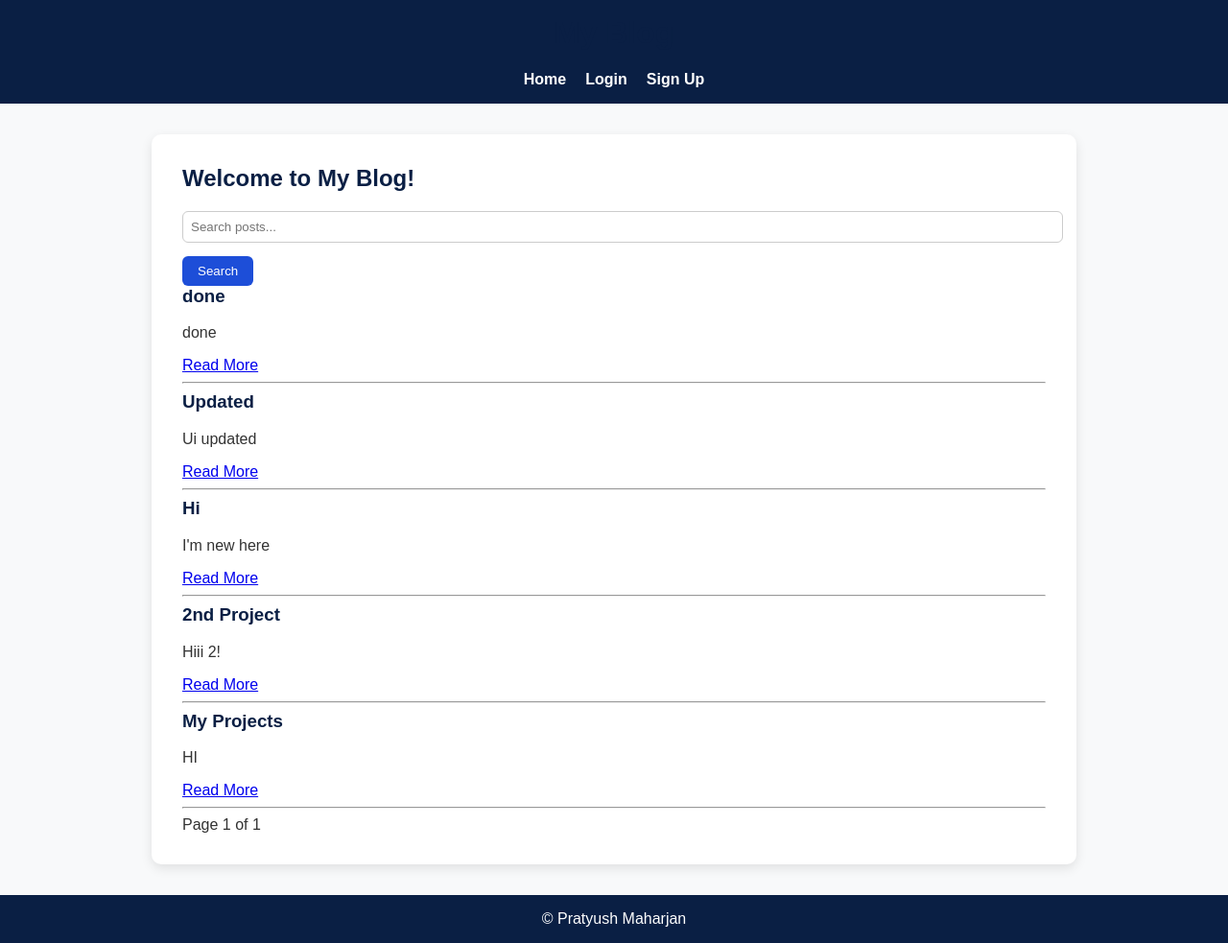
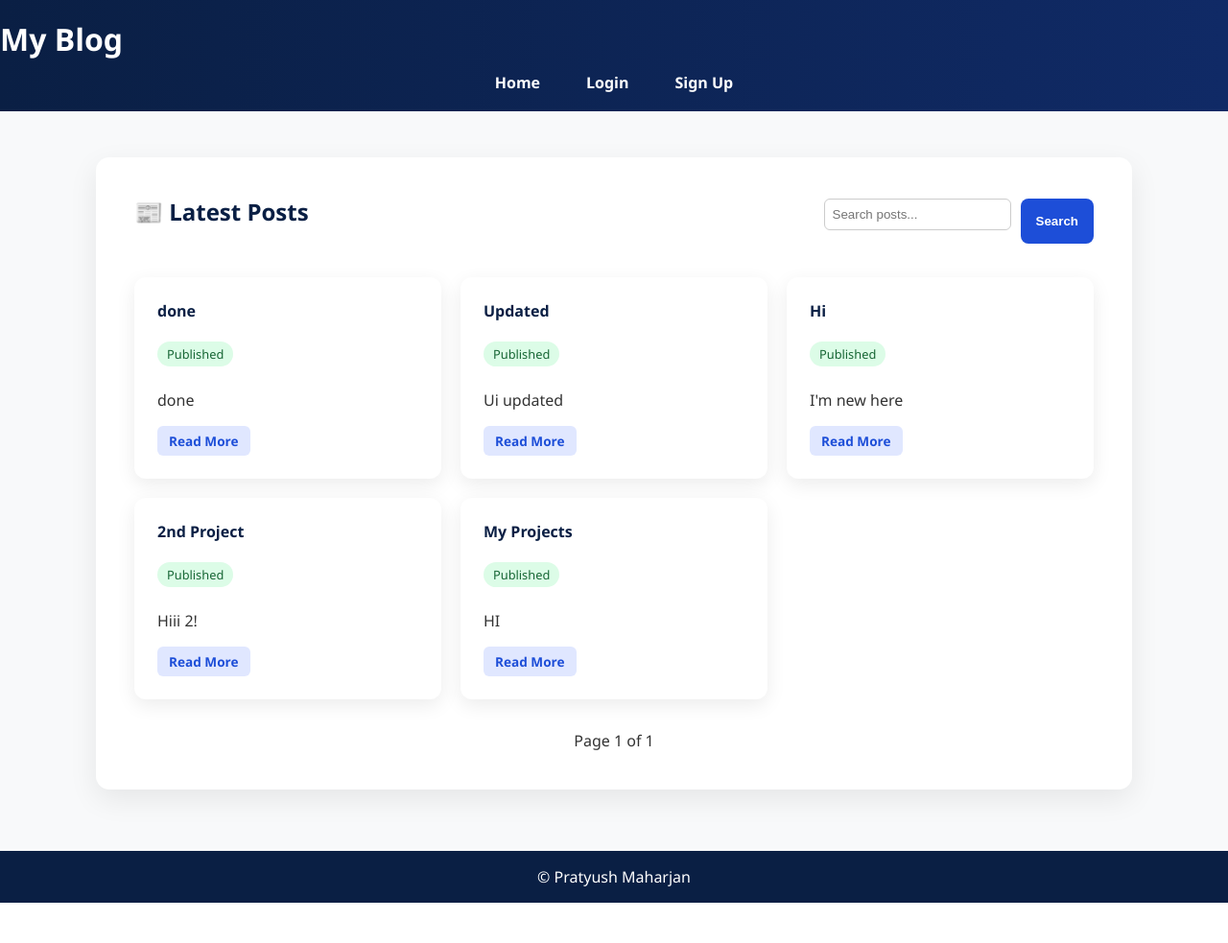
Before and after one commit to Pratyushhhd/Blog_Post, a Django app: page / in a window 1280 px wide. Shown: the whole page at 96% size. After the commit the page ends 941 px from the top, so only its background shows below. Run offline with Django 3.2, Linux system fonts and the light colour scheme; data comes from the database, SQL or seed files in the repository; both versions use the stored data as it was after the commit.

Commit message:
Initial commit of Django project

```diff
--- a/blog/templates/blog/base.html
+++ b/blog/templates/blog/base.html
@@ -2,25 +2,35 @@
 <html lang="en">
 <head>
     <meta charset="UTF-8">
-    <title>{% block title %}My Site{% endblock %}</title>
+    <title>{% block title %}My Blog{% endblock %}</title>
+
     <style>
+        /* ===== Global ===== */
         body {
-    font-family: Arial, sans-serif;
-    background-color: #F8F9FA; /* Light Gray */
-    color: #333333; /* Body text */
+            font-family: "Segoe UI", Arial, sans-serif;
+            background-color: #F8F9FA;
+            color: #333333;
             margin: 0;
             padding: 0;
         }
 
-header, footer {
-    background-color: #0A1F44; /* Navy Blue */
-    color: white;
-    text-align: center;
-    padding: 1em;
+        a {
+            text-decoration: none;
+        }
+
+        /* ===== Header / Navbar ===== */
+        header {
+            background: linear-gradient(90deg, #0A1F44, #102A66);
+            padding: 1.2em 0;
+        }
+
+        header h1 {
+            color: #fff;
+            margin: 0;
         }
 
         nav {
-    margin-top: 0.5em;
+            margin-top: 0.8em;
         }
 
         nav ul {
@@ -29,52 +39,58 @@ nav ul {
             margin: 0;
             display: flex;
             justify-content: center;
-}
-
-nav li {
-    margin: 0 10px;
+            align-items: center;
+            gap: 20px;
         }
 
         nav a {
-    color: white; /* White text for navbar */
-    text-decoration: none;
-    font-weight: bold;
-    transition: color 0.3s;
+            color: white;
+            font-weight: 600;
+            padding: 6px 14px;
+            border-radius: 6px;
+            transition: background-color 0.3s;
         }
 
         nav a:hover {
-    color: #1D4ED8; /* Royal Blue hover */
+            background-color: rgba(255, 255, 255, 0.15);
         }
 
+        /* ===== Main Content ===== */
         main {
-    max-width: 900px;
-    margin: 2em auto;
-    padding: 2em;
-    background-color: #FFFFFF; /* White card */
-    border-radius: 10px;
-    box-shadow: 0 4px 12px rgba(0,0,0,0.1);
+            max-width: 1000px;
+            margin: 3em auto;
+            padding: 2.5em;
+            background-color: #FFFFFF;
+            border-radius: 14px;
+            box-shadow: 0 10px 30px rgba(0,0,0,0.08);
         }
 
-h1, h2, h3, h4, h5, h6 {
-    color: #0A1F44; /* Headings */
+        /* ===== Headings ===== */
+        h1, h2, h3, h4 {
+            color: #0A1F44;
             margin-top: 0;
         }
 
-button {
+        /* ===== Buttons ===== */
+        button,
+        .btn-primary {
+            background-color: #1D4ED8;
+            color: white;
             padding: 0.6em 1.2em;
             border: none;
-    background-color: #1D4ED8;
-    color: white;
-    border-radius: 6px;
+            border-radius: 8px;
+            font-weight: bold;
             cursor: pointer;
             transition: background-color 0.3s;
         }
 
-button:hover {
-    background-color: #2563EB; /* Hover effect */
+        button:hover,
+        .btn-primary:hover {
+            background-color: #2563EB;
         }
 
-input {
+        /* ===== Forms ===== */
+        input, textarea {
             padding: 0.6em;
             width: 100%;
             margin-bottom: 1em;
@@ -82,18 +98,105 @@ input {
             border-radius: 6px;
         }
 
+        /* ===== Footer ===== */
+        footer {
+            background-color: #0A1F44;
+            color: white;
+            text-align: center;
+            padding: 1em;
+            margin-top: 4em;
+        }
+
+        /* ===== Dashboard Styles ===== */
+        .dashboard-header {
+            display: flex;
+            justify-content: space-between;
+            align-items: center;
+            margin-bottom: 2em;
+        }
+
+        .section-title {
+            margin-bottom: 1em;
+        }
+
+        .post-grid {
+            display: grid;
+            grid-template-columns: repeat(auto-fill, minmax(280px, 1fr));
+            gap: 20px;
+        }
+
+        .post-card {
+            background: #fff;
+            border-radius: 12px;
+            padding: 1.5em;
+            box-shadow: 0 6px 20px rgba(0,0,0,0.08);
+            transition: transform 0.2s;
+        }
+
+        .post-card:hover {
+            transform: translateY(-4px);
+        }
+
+        .status {
+            display: inline-block;
+            padding: 4px 10px;
+            font-size: 0.8em;
+            border-radius: 20px;
+            margin-bottom: 0.6em;
+        }
+
+        .status.published {
+            background-color: #DCFCE7;
+            color: #166534;
+        }
+
+        .status.draft {
+            background-color: #FEF3C7;
+            color: #92400E;
+        }
+
+        .post-actions {
+            display: flex;
+            gap: 10px;
+            margin-top: 1em;
+        }
+
+        .btn {
+            padding: 6px 12px;
+            border-radius: 6px;
+            font-size: 0.85em;
+            font-weight: bold;
+        }
+
+        .btn-view {
+            background: #E0E7FF;
+            color: #1D4ED8;
+        }
+
+        .btn-edit {
+            background: #FEF3C7;
+            color: #92400E;
+        }
+
+        .btn-delete {
+            background: #FEE2E2;
+            color: #991B1B;
+        }
+
         .error {
             color: red;
         }
     </style>
+</head>
 
-</head>
 <body>
+
 <header>
     <h1>My Blog</h1>
     <nav>
         <ul>
             <li><a href="{% url 'post_list' %}">Home</a></li>
+
             {% if user.is_authenticated %}
                 <li><a href="{% url 'dashboard' %}">Dashboard</a></li>
                 <li><a href="{% url 'create_post' %}">Create Post</a></li>
@@ -113,5 +216,6 @@ input {
 <footer>
     &copy; Pratyush Maharjan
 </footer>
+
 </body>
 </html>
--- a/blog/templates/blog/post_list.html
+++ b/blog/templates/blog/post_list.html
@@ -1,38 +1,75 @@
 {% extends 'blog/base.html' %}
 
-{% block title %}Home{% endblock %}
+{% block title %}Home | My Blog{% endblock %}
 
 {% block content %}
-<h2>Welcome to My Blog!</h2>
 
-<!-- Search Form -->
-<form method="get" action="">
-    <input type="text" name="q" placeholder="Search posts..." value="{{ search_query }}">
-    <button type="submit">Search</button>
-</form>
+<!-- Header -->
+<div class="dashboard-header">
+    <h2>📰 Latest Posts</h2>
+
+    <!-- Search -->
+    <form method="get" action="" style="display: flex; gap: 10px;">
+        <input
+            type="text"
+            name="q"
+            placeholder="Search posts..."
+            value="{{ search_query }}"
+            style="max-width: 250px;"
+        >
+        <button type="submit">Search</button>
+    </form>
+</div>
 
 {% if posts %}
-    {% for post in posts %}
-        <h3>{{ post.title }}</h3>
-        <p>{{ post.content|truncatewords:30 }}</p>
-        <a href="{% url 'post_detail' post.pk %}">Read More</a>
-        <hr>
-    {% endfor %}
+    <!-- Posts Grid -->
+    <div class="post-grid">
+        {% for post in posts %}
+            <div class="post-card">
+
+                <h4>{{ post.title }}</h4>
+
+                {% if post.status %}
+                <span class="status {{ post.status }}">
+                    {{ post.status|title }}
+                </span>
+                {% endif %}
+
+                <p>{{ post.content|truncatewords:22 }}</p>
+
+                <div class="post-actions">
+                    <a href="{% url 'post_detail' post.pk %}" class="btn btn-view">
+                        Read More
+                    </a>
+                </div>
+
+            </div>
+        {% endfor %}
+    </div>
 
     <!-- Pagination -->
-    <div>
+    <div style="text-align:center; margin-top: 2em;">
         {% if page_obj.has_previous %}
-            <a href="?page={{ page_obj.previous_page_number }}{% if search_query %}&q={{ search_query }}{% endif %}">Previous</a>
+            <a class="btn btn-view"
+               href="?page={{ page_obj.previous_page_number }}{% if search_query %}&q={{ search_query }}{% endif %}">
+                ← Previous
+            </a>
         {% endif %}
 
-        <span>Page {{ page_obj.number }} of {{ page_obj.paginator.num_pages }}</span>
+        <span style="margin: 0 10px;">
+            Page {{ page_obj.number }} of {{ page_obj.paginator.num_pages }}
+        </span>
 
         {% if page_obj.has_next %}
-            <a href="?page={{ page_obj.next_page_number }}{% if search_query %}&q={{ search_query }}{% endif %}">Next</a>
+            <a class="btn btn-view"
+               href="?page={{ page_obj.next_page_number }}{% if search_query %}&q={{ search_query }}{% endif %}">
+                Next →
+            </a>
         {% endif %}
     </div>
 
 {% else %}
     <p>No posts found.</p>
 {% endif %}
+
 {% endblock %}
```
Also changed, not shown: blog/templates/blog/dashboard.html (+25 -16 lines), db.sqlite3. Lines whose indentation alone changed are shown as unchanged.
